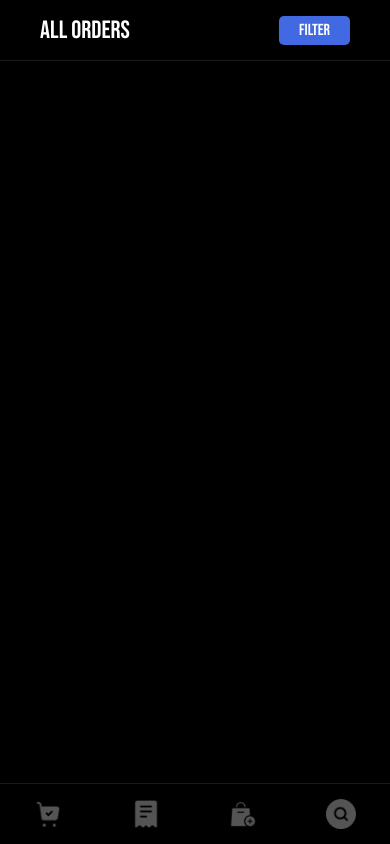
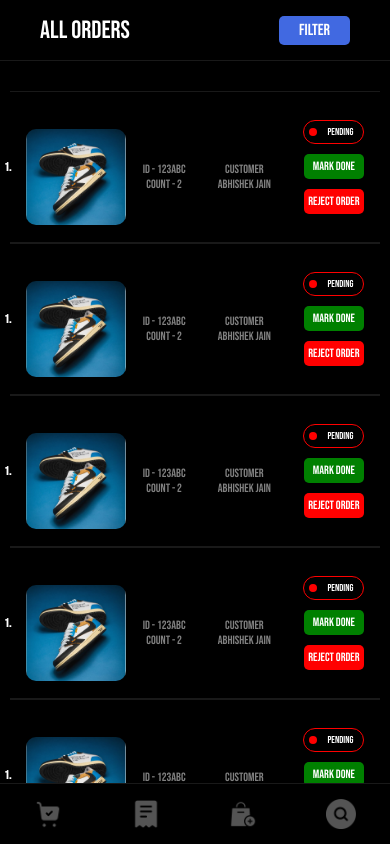
Before and after one commit to Abhishekkjainn/inventory, a React (Vite) app: page /Order in a window 390 px wide. Built offline with nearby package versions, Linux system fonts and the light colour scheme.

Commit message:
Added the order Section page responsive Design functionalities yet to be added

```diff
--- a/src/App.css
+++ b/src/App.css
@@ -605,11 +605,162 @@ body{
   padding-right: 20px;
   color: white;
 }
+.ordersection{
+  width: 100%;
+  height: auto;
+  padding-bottom: 40px;
+  padding-top: 30px;
+  display: flex;
+  justify-content: center;
+  align-items: center;
+  flex-direction: column;
+}
+.orderpagecard{
+  width: 75%;
+  height: 200px;
+  border-top: 1px solid rgba(50, 50, 50, 0.500);
+  border-bottom: 1px solid rgba(50, 50, 50, 0.500);
+  display: flex;
+  justify-content: space-between;
+  align-items: center;
 
+}
+.snoimage{
+  width: 250px;
+  height: 100%;
+  display: flex;
+  justify-content: center;
+  align-items:center;
+}
+.prodimageorderpage{
+  width: 160px;
+  border-radius: 10px;
+  margin-left: 15px;
+}
+.idquantity{
+  width: 150px;
+  color: grey;
+  font-weight: 400;
+  font-size: 20px;
+}
+.custnameorderpage{
+  width: 250px;
+}
+.buttonsection{
+  width: 120px;
+  height: 100%;
+  display: flex;
+  justify-content: center;align-items: center;
+  flex-direction: column;
+}
+.markasdonebutton{
+ width: 100px;
+  padding-top: 5px;
+  padding-bottom: 5px;
+  background-color: green;
+  border-radius: 5px;
+  color: white;
+  display: flex;
+  justify-content: center;
+  align-items: center;
+  margin-top: 10px;
+  margin-bottom: 10px;
+}
+.rejectorderbutton{
+  width: 100px;
+  padding-top: 5px;
+  padding-bottom: 5px;
+  background-color: red;
+  border-radius: 5px;
+  color: white;
+  display: flex;
+  justify-content: center;
+  align-items: center;
+}
 
 @media (max-width:600px){
   .orderheadingtag{
     margin-left: 40px;
     font-size: 25px;
   }
+  .ordersection{
+    width: 100%;
+    height: auto;
+    padding-bottom: 100px;
+    padding-top: 30px;
+    display: flex;
+    justify-content: center;
+    align-items: center;
+    flex-direction: column;
+  }
+  .orderpagecard{
+    width: 95%;
+    height:
+    150px;
+    border-top: 1px solid rgba(50, 50, 50, 0.500);
+    border-bottom: 1px solid rgba(50, 50, 50, 0.500);
+    display: flex;
+    justify-content: space-between;
+    align-items: center;
+  }
+  .snoimage{
+    width: 30%;
+    height: 100%;
+    display: flex;
+    justify-content: center;
+    align-items:center;
+  }
+  .prodimageorderpage{
+    width: 90%;
+    border-radius: 10px;
+    margin-left: 15px;
+    margin-top: 20px;
+  }
+  .idquantity{
+    width: 20%;
+    color: grey;
+    font-weight: 400;
+    font-size: 12px;
+    display: flex;
+    justify-content: space-around;align-items: center;
+    flex-direction: column;
+    margin-top: 20px;
+  }
+  .custnameorderpage{
+    width: 20%;
+  }
+  .buttonsection{
+    width: 25%;
+    height: 100%;
+    display: flex;
+    justify-content: center;align-items: center;
+    flex-direction: column;
+  }
+  .markasdonebutton{
+   width: 60px;
+    padding-top: 5px;
+    padding-bottom: 5px;
+    background-color: green;
+    border-radius: 5px;
+    color: white;
+    display: flex;
+    justify-content: center;
+    align-items: center;
+    margin-top: 10px;
+    margin-bottom: 10px;
+    font-size: 12px;
+  }
+  .rejectorderbutton{
+    width: 60px;
+    padding-top: 5px;
+    padding-bottom: 5px;
+    background-color: red;
+    border-radius: 5px;
+    color: white;
+    display: flex;
+    justify-content: center;
+    align-items: center;
+    font-size: 12px;
+  }
+
 }
--- a/src/pages/Order.jsx
+++ b/src/pages/Order.jsx
@@ -5,6 +5,41 @@ export default function Order() {
         <div className="headingtag orderheadingtag">All Orders</div>
         <div className="filter">Filter</div>
       </div>
+
+      <div className="ordersection">
+        <Orderpagecard />
+        <Orderpagecard />
+        <Orderpagecard />
+        <Orderpagecard />
+        <Orderpagecard />
+      </div>
     </div>
   );
+
+  function Orderpagecard() {
+    return (
+      <div className="orderpagecard">
+        <div className="snoimage">
+          <div className="sno">1.</div>
+          <img src="prod1.jpg" alt="" className="prodimageorderpage" />
+        </div>
+        <div className="idquantity">
+          <div className="orderpageid">ID - 123ABC</div>
+          <div className="quantity">Count - 2</div>
+        </div>
+        <div className="custnameorderpage idquantity">
+          <div className="orderpageid">Customer</div>
+          <div className="quantity">Abhishek Jain</div>
+        </div>
+        <div className="buttonsection">
+          <div className="status">
+            {' '}
+            <div className="redcircle"></div> Pending
+          </div>
+          <div className="markasdonebutton">Mark Done</div>
+          <div className="rejectorderbutton">Reject Order</div>
+        </div>
+      </div>
+    );
+  }
 }
```
